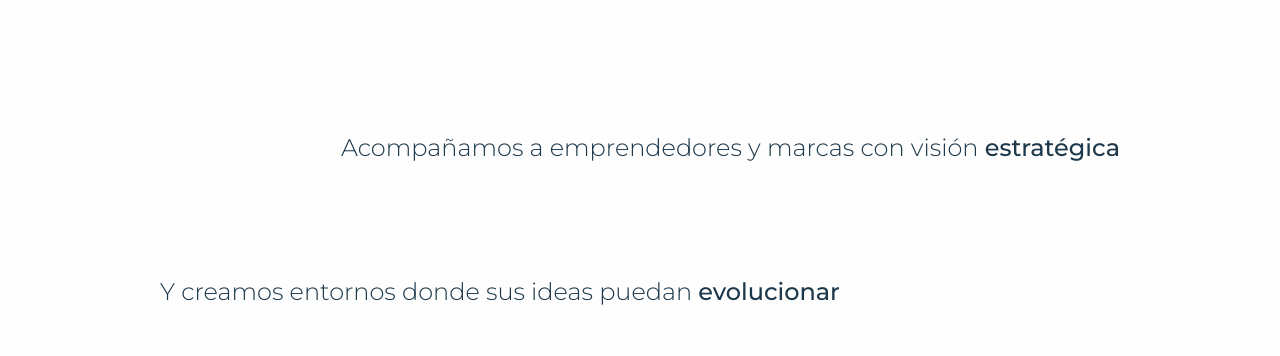
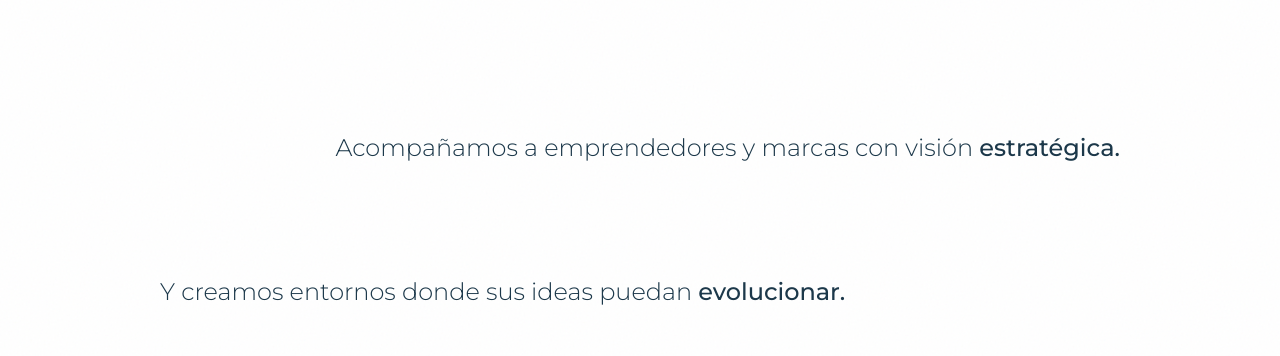
Before and after one commit to Alonzojunco9009/arrecife-digital-flux, a React (Vite) app: page / in a window 1280 px wide. Shown: the part 5020-5376 px from the top of the page. Built offline with nearby package versions, Linux system fonts and the light colour scheme.

Commit message:
Visual edit in Lovable
Edited UI in Lovable

```diff
--- a/src/components/AboutSection.tsx
+++ b/src/components/AboutSection.tsx
@@ -33,7 +33,7 @@ const AboutSection = () => {
         ease: "easeOut"
       }} className="md:text-2xl text-foreground font-light leading-relaxed my-0 py-[80px] text-right text-2xl">
           Acompañamos a emprendedores y marcas con visión{" "}
-          <span className="font-medium">estratégica</span>
+          <span className="font-medium">estratégica.</span>
         </motion.p>
 
         <motion.p initial={{
@@ -46,9 +46,9 @@ const AboutSection = () => {
         duration: 1.8,
         ease: "easeOut",
         delay: 0.3
-      }} className="text-xl md:text-2xl text-foreground font-light leading-relaxed">
+      }} className="md:text-2xl text-foreground font-light leading-relaxed text-2xl">
           Y creamos entornos donde sus ideas puedan{" "}
-          <span className="font-medium">evolucionar</span>
+          <span className="font-medium">evolucionar.</span>
         </motion.p>
       </div>
     </section>;
```
